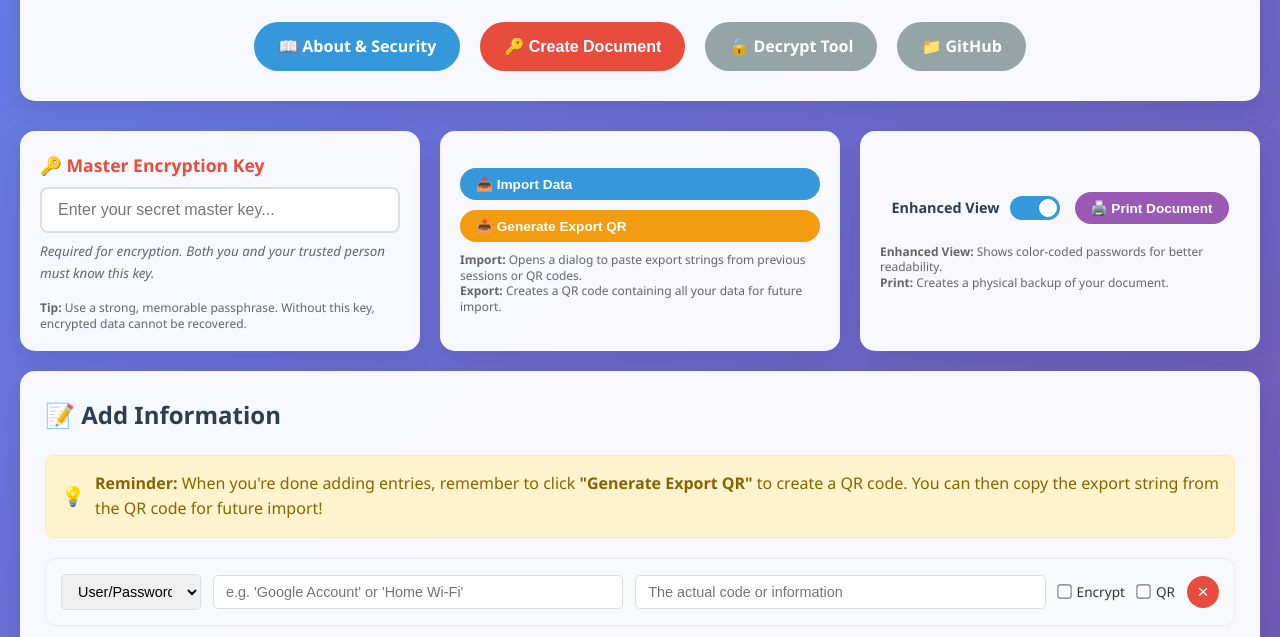
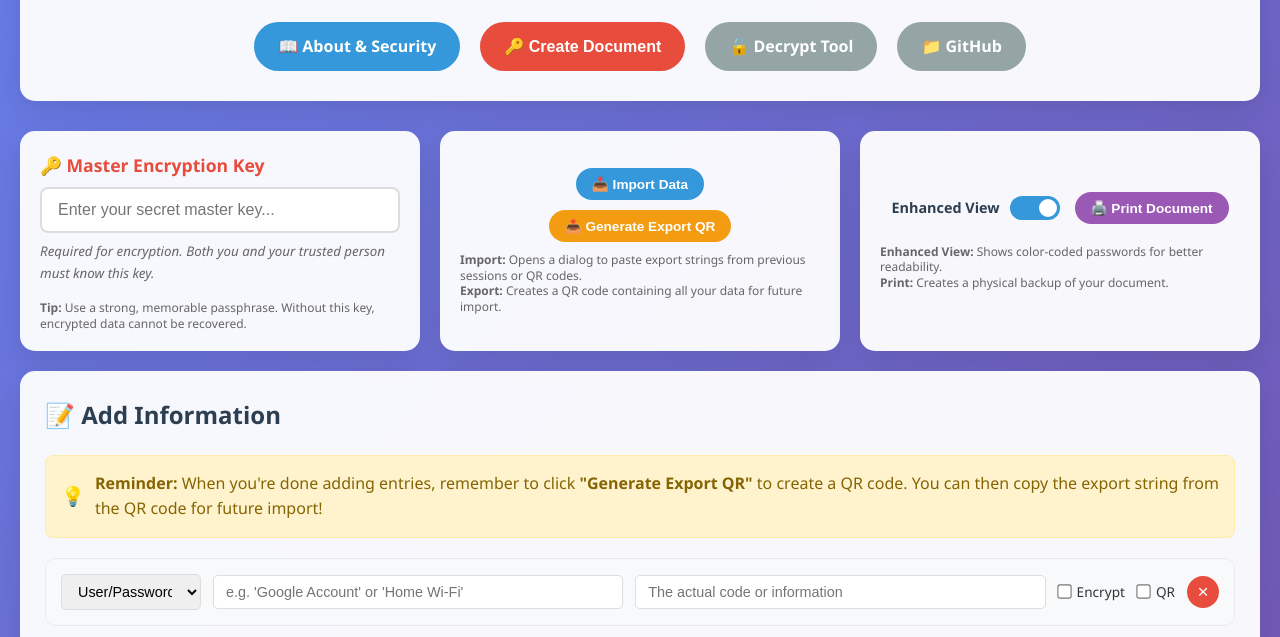
Before and after one commit to rasmusnielsen-eu/MyLastKey, a plain HTML site: page create.html in a window 1280 px wide. Shown: the part 163-800 px from the top of the page. Drawn offline with nearby package versions, Linux system fonts and the light colour scheme.

Commit message:
Fix import/export buttons to proper button size - Removed full width styling from buttons - Added proper button container with centered alignment - Buttons now look like proper buttons instead of filling full width

```diff
--- a/create.html
+++ b/create.html
@@ -787,6 +787,14 @@
             align-items: center;
             justify-content: space-between;
             gap: 15px;
+        }
+
+        /* Import Export Button Container */
+        .import-export-buttons {
+            display: flex;
+            flex-direction: column;
+            gap: 10px;
+            align-items: center;
         }
 
         /* Modal Styles */
@@ -1169,10 +1177,10 @@
             <div class="control-box">
                 <div class="import-export-group">
                     <div class="import-export-buttons">
-                        <button id="openImportModal" class="import-btn-small" onclick="openImportModal()" style="width: 100%; margin-bottom: 10px;">
+                        <button id="openImportModal" class="import-btn-small" onclick="openImportModal()">
                             📥 Import Data
                         </button>
-                        <button id="generateExportQrButton" class="export-btn-small" onclick="generateExportQR()" style="width: 100%;">
+                        <button id="generateExportQrButton" class="export-btn-small" onclick="generateExportQR()">
                             📤 Generate Export QR
                         </button>
                     </div>
```
